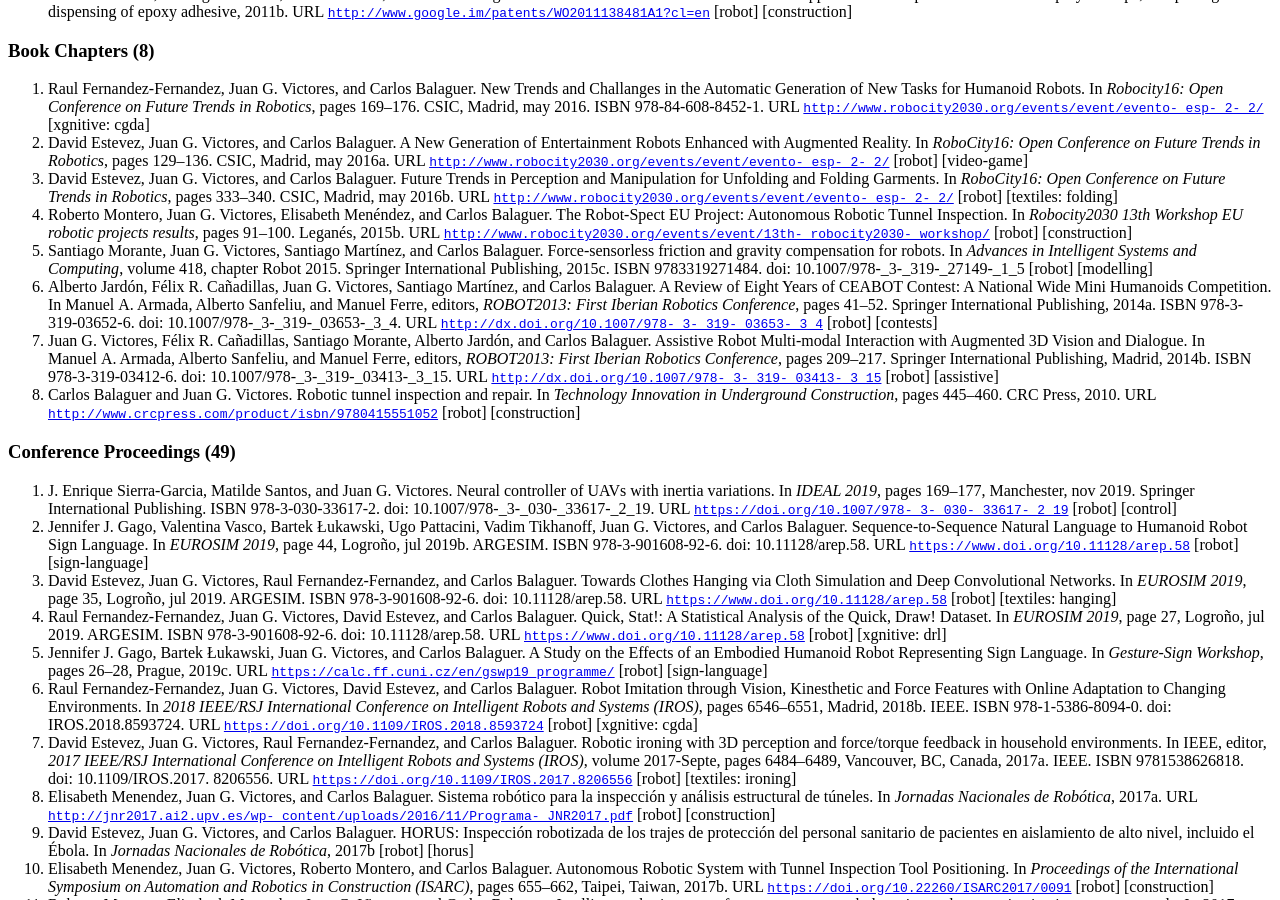
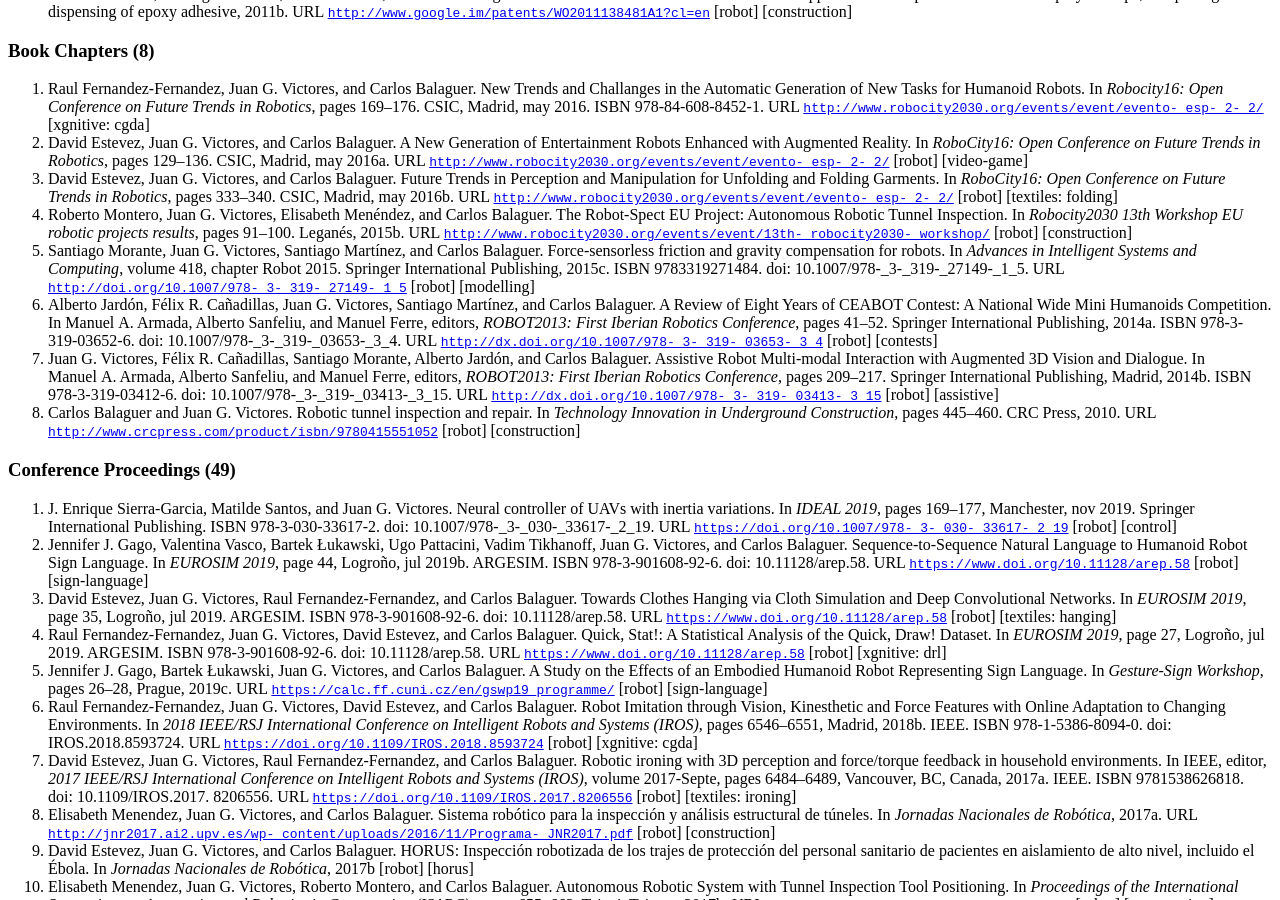
Before and after one commit to jgvictores/jgvictores.github.io, a Jekyll site: the page cv/JuanGVictoresCV.html, which Jekyll copies as it is, in a window 1280 px wide and 900 px high, scrolled down 1016 px. Built offline with Jekyll 4.4.1, drawn with Linux system fonts in a browser that asks for light colours.

Commit message:
add missing URL

```diff
--- a/cv/JuanGVictoresCV.html
+++ b/cv/JuanGVictoresCV.html
@@ -10,7 +10,7 @@
 <meta name="originator" content="TeX4ht (http://www.cse.ohio-state.edu/~gurari/TeX4ht/)" />
 <!-- xhtml,charset=utf-8,html -->
 <meta name="src" content="JuanGVictoresCV.tex" />
-<meta name="date" content="2020-06-24 16:02:00" />
+<meta name="date" content="2020-06-25 16:25:00" />
 <link rel="stylesheet" type="text/css" href="JuanGVictoresCV.css" />
 </head><body
 >
@@ -292,8 +292,11 @@ class="cmtt-10">http://www.robocity2030.org/events/event/13th-_robocity2030-_wor
  id="Xmorante2015forcesensorless"></a>Santiago  Morante,  Juan G.  Victores,  Santiago  Martínez,  and  Carlos  Balaguer.    Force-sensorless
      friction  and  gravity  compensation  for  robots.   In  <span
 class="pplri9o-">Advances  in  Intelligent  Systems  and  Computing</span>,
-     volume 418, chapter Robot 2015. Springer International Publishing, 2015c. ISBN 9783319271484. doi:
-     10.1007/978-_3-_319-_27149-_1_5 [robot] [modelling]
+     volume  418,  chapter  Robot  2015.  Springer  International  Publishing,  2015c.   ISBN  9783319271484.
+     doi: 10.1007/978-_3-_319-_27149-_1_5.   URL <a
+href="http://doi.org/10.1007/978-3-319-27149-1_5" class="url" ><span
+class="cmtt-10">http://doi.org/10.1007/978-_3-_319-_27149-_1_5</span></a>
+     [robot] [modelling]
      </li>
      <li
   class="enumerate" id="x1-3012x6"><a
--- a/cv/victores.bib
+++ b/cv/victores.bib
@@ -443,6 +443,7 @@ keywords = {compensation,friction,gravity,robot},
 mendeley-tags = {compensation,friction,gravity,robot},
 publisher = {Springer International Publishing},
 title = {{Force-sensorless friction and gravity compensation for robots}},
+url = {http://doi.org/10.1007/978-3-319-27149-1_5},
 volume = {418},
 year = {2015}
 }
```
Also changed, not shown: other parts of cv/victores.bib (+1 -1 lines), 1 other file.
